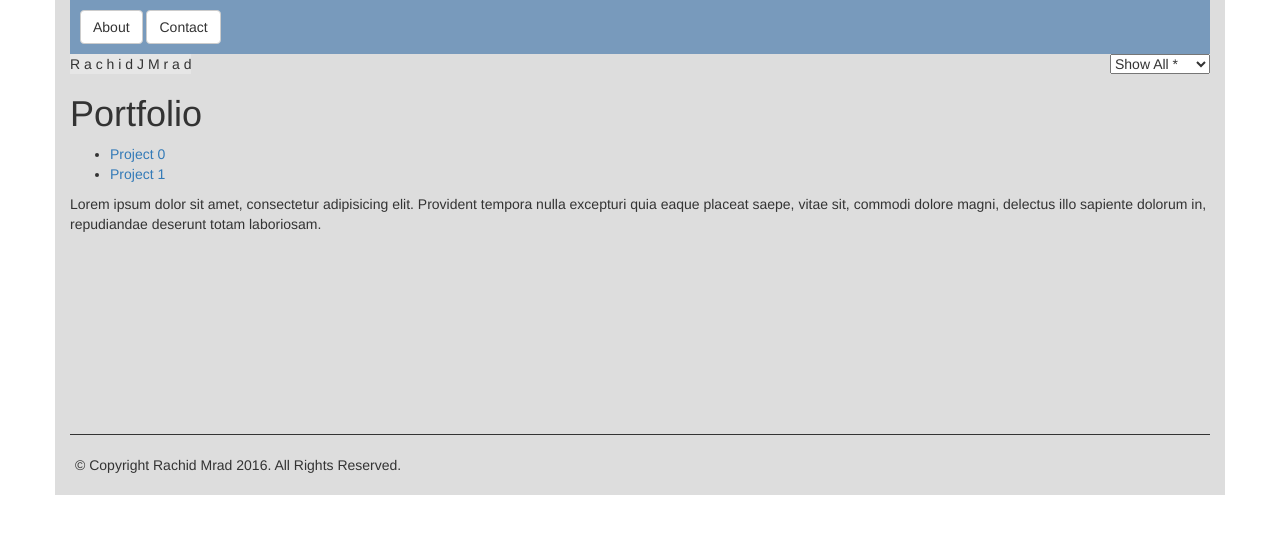
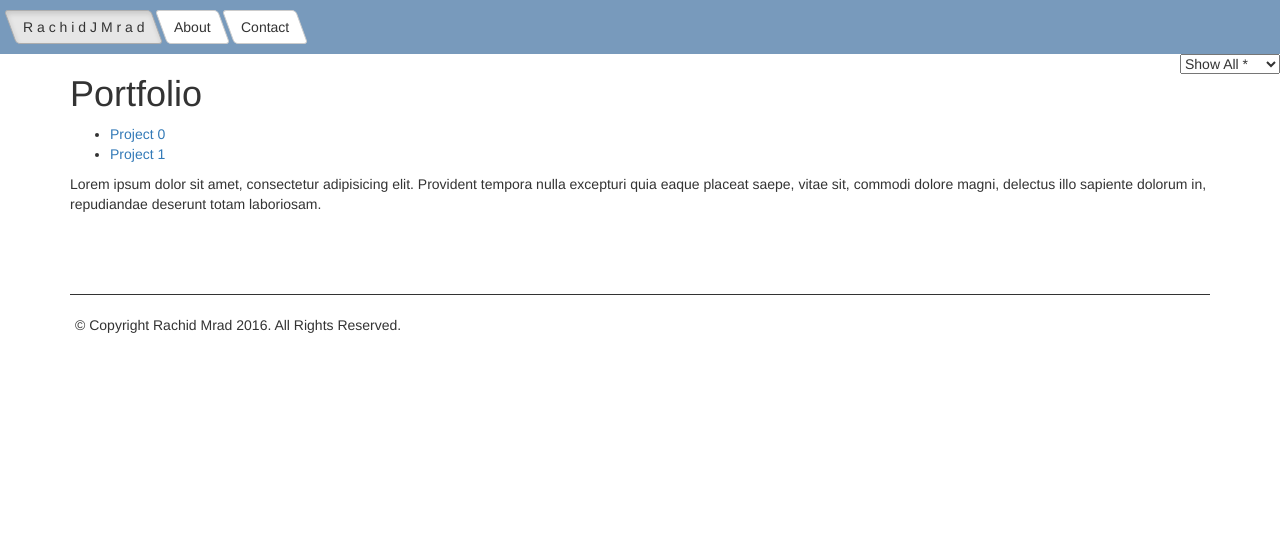
Before and after one commit to mnishiguchi/MRAD, a website: page index.html in a window 1280 px wide. Drawn offline with nearby package versions, Linux system fonts and the light colour scheme; some packages are replaced by stand-ins of ours.

Commit message:
Transform nav buttons to parallelogram

```diff
--- a/animations.css
+++ b/app.css
@@ -1,6 +1,55 @@
 /*
-  Views 1 and 2 ???
+  App-wide basic styles
+ */
+
+.wrapper {
+  background: #DDDDDD;
+}
+
+.topnavbar__header {
+  background: #789ABC;
+  padding: 10px;
+}
+
+.view-container {
+  padding: 20px 0;
+  min-height: 300px;
+}
+
+footer {
+  margin: 80px 0 0 0;
+  padding: 20px 5px;
+  border-top: 1px solid #333333;
+}
+
+footer > p {
+  margin: 0;
+}
+
+
+/*
+  Parallelogram shape
+  http://codepen.io/brownerd/pen/vwfJA
 */
+
+
+.parallelogram {
+  -webkit-transform: skew(20deg);
+     -moz-transform: skew(20deg);
+       -o-transform: skew(20deg);
+}
+
+.skew-fix{
+  display: inline-block;
+  transform: skew(-20deg);
+}
+
+
+/*
+  CSS Transitions and/or Keyframe Animations
+*/
+
+
 .repeat-animation.ng-enter-stagger,
 .repeat-animation.ng-leave-stagger,
 .repeat-animation.ng-move-stagger,
--- a/index.html
+++ b/index.html
@@ -13,130 +13,26 @@
 
   <!-- Load Bootstrap -->
   <link rel="stylesheet" href="node_modules/bootstrap/dist/css/bootstrap.min.css"/>
-
-  <!-- CSS Transitions and/or Keyframe Animations -->
-  <link rel="stylesheet" href="animations.css">
-
-  <!-- Some custom styles -->
-  <style>
-
-    .wrapper {
-      background: #DDDDDD;
-    }
-
-    .customnavbar-header {
-      background: #789ABC;
-      padding: 10px;
-    }
-
-    .view-container {
-      padding: 20px 0;
-      min-height: 300px;
-    }
-
-    footer {
-      margin: 80px 0 0 0;
-      padding: 20px 5px;
-      border-top: 1px solid #333333;
-    }
-
-    footer > p {
-      margin: 0;
-    }
-
-  </style>
+  <!-- Load custom styles -->
+  <link rel="stylesheet" href="app.css">
 
 </head>
 
 
 <body>
-  <div class="wrapper container">
 
-    <div class="custom-navbar" role="navigation">
+  <nav class="topnavbar" role="navigation">
 
-
-        <!--
-          Top left navigation
-         -->
-
-
-        <div class="customnavbar-header" >
-
-          <a
-            href="#/about"
-            class="about parallelogramRight expander-plus btn btn-default nav-button">
-
-            <div class="skewAdjuster">
-
-              <span class="sr-only">Toggle information</span>
-
-              <span class="hidden-xs">About</span>
-
-              <!-- The + button, animation is applied onclick -->
-              <div class="glyph-group">
-                <span class="dash"></span>
-                <span class="dash"></span>
-              </div>
-            </div>
-
-          </a>
-          <a
-            href="#/contact"
-            class="contact parallelogramRight expander-hamburger btn btn-default nav-button">
-
-            <div class="skewAdjuster">
-
-              <span class="sr-only">Toggle contact navigation</span>
-
-              <span class="hidden-xs">Contact</span>
-
-              <!-- The hamburger button, animation is applied onclick -->
-              <div class="glyph-group">
-                <span class="dash"></span>
-                <span class="dash"></span>
-                <span class="dash"></span>
-              </div>
-            </div>
-
-          </a>
-        </div>
-
-
-        <!--
-          Top right navigation
-         -->
-
-
-        <!-- TODO: Initialze the view and the ng-model on click. -->
-        <div class="sort-portfolio pull-right">
-
-          <select ng-model="orderProp">
-
-            <option value="" selected>Show All<sup> *</sup></option>
-            <option value="latest">Latest</option>
-            <option value="websites">Websites</option>
-            <option value="print">Print</option>
-            <option value="traditional">Fine Art</option>
-            <option value="experiments">Experiments</option>
-            <option value="MVC">MVC</option>
-
-          </select>
-        </div>
-
-
-        <!--
-          Logo
-         -->
-
-
+    <!-- Top left -->
+    <div class="topnavbar__header" >
       <!-- href resets the view, orderProp resets the order -->
       <!-- has to come after the select, otherwise the ngclick does not work -->
       <a
         href="#"
-          class="home parallelogramRight pull-left btn-default active nav-button"
-          ng-click="orderProp=''">
+        class="home parallelogram btn-default active btn btn-default nav-button"
+        ng-click="app.orderProp=''">
 
-          <div class="skewAdjuster">
+        <div class="skew-fix">
 
           <span class="sr-only">home</span>
 
@@ -154,36 +50,72 @@
           <span class="letter hidden-xs">d</span>
         </div>
       </a>
+      <a
+        href="#/about"
+        class="about parallelogram expander-plus btn btn-default nav-button">
 
-    </div><!-- /.custom-navbar -->
+        <div class="skew-fix">
+
+          <span class="sr-only">Toggle information</span>
+
+          <span class="hidden-xs">About</span>
+
+          <!-- The + button, animation is applied onclick -->
+          <div class="glyph-group">
+            <span class="dash"></span>
+            <span class="dash"></span>
+          </div>
+        </div>
+      </a>
+      <a
+        href="#/contact"
+        class="contact parallelogram expander-hamburger btn btn-default nav-button">
+
+        <div class="skew-fix">
+
+          <span class="sr-only">Toggle contact navigation</span>
+
+          <span class="hidden-xs">Contact</span>
+
+          <!-- The hamburger button, animation is applied onclick -->
+          <div class="glyph-group">
+            <span class="dash"></span>
+            <span class="dash"></span>
+            <span class="dash"></span>
+          </div>
+        </div>
+      </a>
+    </div>
+
+    <!-- Top right -->
+    <div class="sort-portfolio pull-right">
+
+      <select ng-model="orderProp">
+
+        <option value="" selected>Show All<sup> *</sup></option>
+        <option value="latest">Latest</option>
+        <option value="websites">Websites</option>
+        <option value="print">Print</option>
+        <option value="traditional">Fine Art</option>
+        <option value="experiments">Experiments</option>
+        <option value="MVC">MVC</option>
+
+      </select>
+    </div>
+
+  </nav><!-- /.top-navbar -->
 
 
-    <!--
-      Page content
-     -->
-
+  <div class="container page">
 
     <!-- The partial view corresponding to the current path will be rendered here. -->
-    <div class="view-container">
+    <ng-view></ng-view>
 
-      <ng-view class="view-frame"></ng-view>
+    <footer class="footer">
+      <p>&copy; Copyright Rachid Mrad 2016. All Rights Reserved.</p>
+    </footer>
 
   </div>
-
-
-    <!--
-      Footer
-     -->
-
-
-    <footer class="footer">
-
-      <p>&copy; Copyright Rachid Mrad 2016. All Rights Reserved.</p>
-
-    </footer>
-
-
-  </div><!-- /.wrapper   -->
 
 
   <!-- Load jQuery -->
```
Also changed, not shown: README.md. Lines whose indentation alone changed are shown as unchanged.
